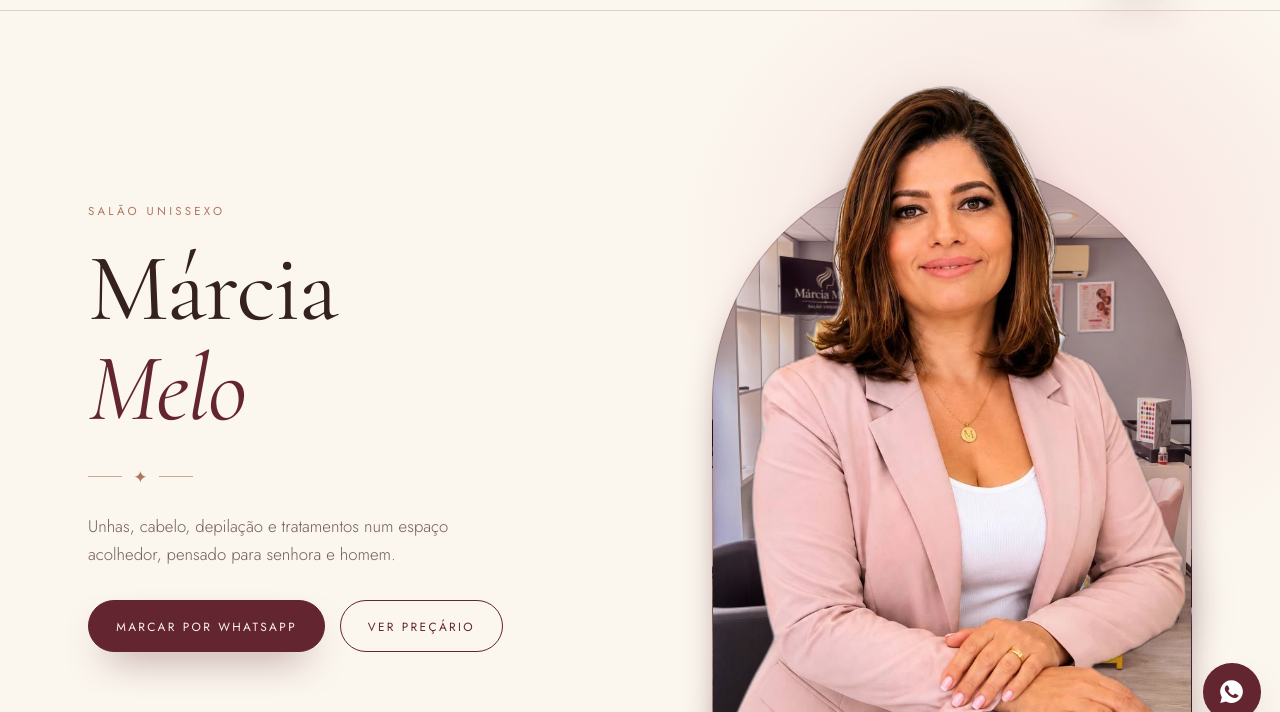
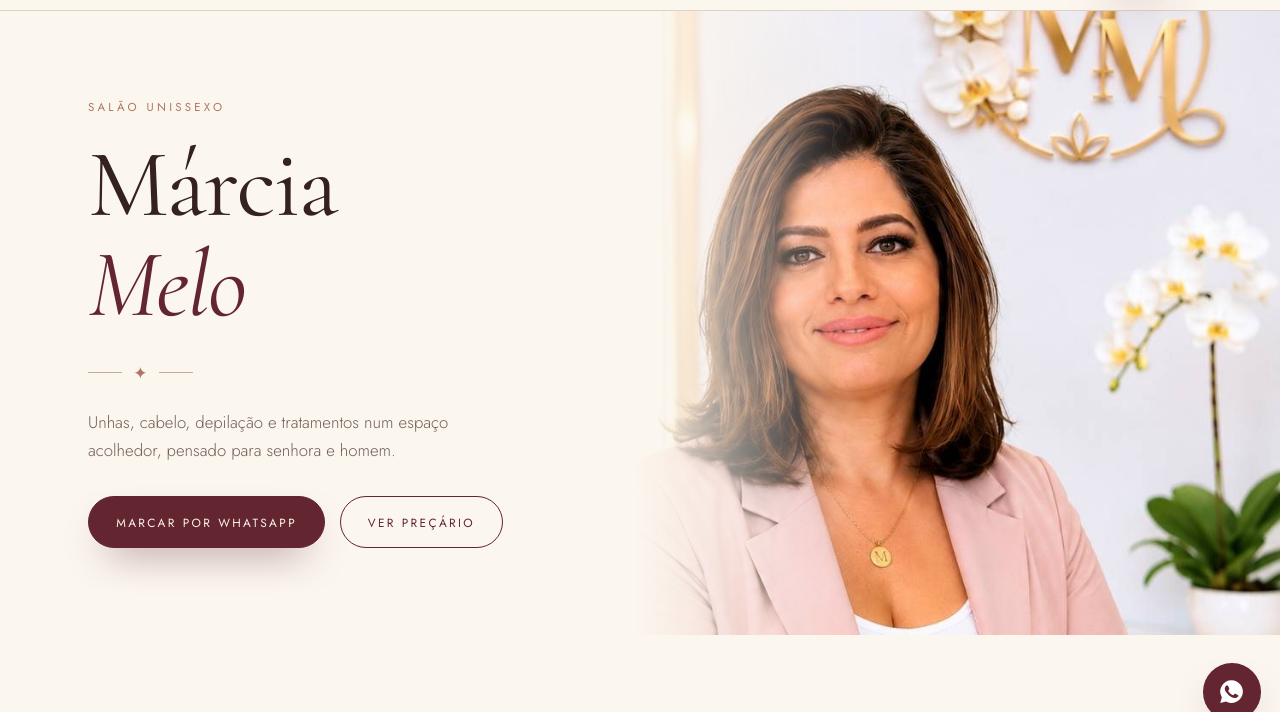
Before and after one commit to adiell-ds/pins, a plain HTML site: page marcia-melo/index.html in a window 1280 px wide. Shown: the part 60-772 px from the top of the page. Drawn offline with Linux system fonts and the light colour scheme.

Commit message:
Site Márcia Melo: foto de fundo do hero, sem moldura

```diff
--- a/marcia-melo/css/style.css
+++ b/marcia-melo/css/style.css
@@ -48,3 +48,9 @@ footer{background:var(--burgundy);color:var(--primary-fg);margin-top:5rem;paddin
 .cutwrap{padding-top:5rem;width:100%}.cutarch{aspect-ratio:4/5;background:linear-gradient(180deg,rgba(94,34,48,.28),rgba(94,34,48,.05)),url(../img/salao-interior.jpg) 60% 55%/cover}
 .cut{position:absolute;bottom:0;left:50%;height:auto;width:98%;max-width:none;transform:translateX(-50%);z-index:1;filter:drop-shadow(0 18px 24px rgba(60,20,30,.25))}.cutwrap .stamp{z-index:3}
 @media(max-width:900px){.cutwrap{max-width:22rem;padding-top:3.6rem}.cut{width:98%}}
+.hero-bg{position:absolute;top:0;right:0;width:64%;height:100%;object-fit:cover;object-position:60% 22%;z-index:-1;-webkit-mask-image:linear-gradient(90deg,transparent 0,#000 44%);mask-image:linear-gradient(90deg,transparent 0,#000 44%)}
+.hero .wrap{min-height:min(78vh,720px);grid-template-columns:1fr}.hero .wrap>div{max-width:28rem;position:relative}
+@media(max-width:900px){.hero{display:flex;flex-direction:column}.hero .wrap{min-height:auto;padding-bottom:1rem}.hero-bg{position:relative;order:2;width:100%;height:auto;aspect-ratio:4/5;object-position:50% 20%;-webkit-mask-image:linear-gradient(180deg,transparent 0,#000 22%);mask-image:linear-gradient(180deg,transparent 0,#000 22%)}}
+.hero-bg{width:70%;-webkit-mask-image:linear-gradient(90deg,transparent 28%,#000 54%);mask-image:linear-gradient(90deg,transparent 28%,#000 54%)}
+.hero:after{content:"";position:absolute;left:0;right:0;bottom:0;height:110px;background:linear-gradient(transparent,var(--background));z-index:-1;pointer-events:none}
+@media(max-width:900px){.hero-bg{width:100%;-webkit-mask-image:linear-gradient(180deg,transparent 0,#000 22%);mask-image:linear-gradient(180deg,transparent 0,#000 22%)}.hero:after{display:none}}
--- a/marcia-melo/index.html
+++ b/marcia-melo/index.html
@@ -5,8 +5,8 @@
 <script type="application/ld+json">{"@context": "https://schema.org", "@type": "BeautySalon", "name": "Márcia Melo — Salão Unissexo", "telephone": "+351934666389", "sameAs": ["https://www.instagram.com/studiomarciamelo/"], "description": "Márcia Melo — Salão Unissexo: unhas, cabelo, depilação a cera e a laser e tratamentos, para senhora e homem. Marcações por WhatsApp.", "image": "img/salao-interior.jpg", "areaServed": "PT"}</script></head><body>
 <header><div class="wrap nav"><a class="brand" href="index.html" aria-label="Márcia Melo — início"><img src="img/mm-ouro.svg" alt="" class="mm" height="40"><span><b>Márcia Melo</b><small>Salão Unissexo</small></span></a><button class="menu" aria-expanded="false" aria-controls="nav">Menu</button>
 <nav class="links" id="nav" aria-label="Principal"><a href="sobre.html">O Salão</a><a href="servicos.html">Serviços</a><a href="galeria.html">Galeria</a><a href="precos.html">Preçário</a><a href="contactos.html">Contactos</a></nav><a class="btn solid" href="https://wa.me/351934666389?text=Ol%C3%A1!%20Gostaria%20de%20marcar%20um%20hor%C3%A1rio." target="_blank" rel="noopener">Marcar</a></div></header>
-<main><div class="hero"><div class="wrap"><div><span class="eyebrow">Salão unissexo</span><h1>Márcia <em>Melo</em></h1><div class="orn">✦</div>
-<p>Unhas, cabelo, depilação e tratamentos num espaço acolhedor, pensado para senhora e homem.</p><div class="cta"><a class="btn solid" href="https://wa.me/351934666389?text=Ol%C3%A1!%20Gostaria%20de%20marcar%20um%20hor%C3%A1rio." target="_blank" rel="noopener">Marcar por WhatsApp</a><a class="btn line" href="precos.html">Ver preçário</a></div></div><div class="archwrap cutwrap"><div class="arch cutarch"></div><img class="cut" src="img/marcia-recorte.webp" alt="Márcia Melo" width="744" height="1072" fetchpriority="high"><div class="stamp" aria-hidden="true"><img src="img/mm-ouro.svg" alt="" style="width:62%;height:auto"></div></div></div></div>
+<main><div class="hero"><img class="hero-bg" src="img/marcia-fundo.jpg" alt="Márcia Melo no seu salão" width="1049" height="1280" fetchpriority="high"><div class="wrap"><div><span class="eyebrow">Salão unissexo</span><h1>Márcia <em>Melo</em></h1><div class="orn">✦</div>
+<p>Unhas, cabelo, depilação e tratamentos num espaço acolhedor, pensado para senhora e homem.</p><div class="cta"><a class="btn solid" href="https://wa.me/351934666389?text=Ol%C3%A1!%20Gostaria%20de%20marcar%20um%20hor%C3%A1rio." target="_blank" rel="noopener">Marcar por WhatsApp</a><a class="btn line" href="precos.html">Ver preçário</a></div></div></div></div>
 <section><div class="wrap"><div class="head"><div><span class="eyebrow">Serviços</span><h2>Cuidados para si</h2></div><a href="servicos.html">Todos os serviços →</a></div><div class="cards"><a class="card" href="servicos.html" style="--bg:url(../img/serv-manicure.jpg)"><i>01</i><h3>Manicure &amp; Pedicure</h3></a><a class="card" href="servicos.html" style="--bg:url(../img/serv-cabelo.jpg)"><i>02</i><h3>Cabeleireiro</h3></a><a class="card" href="servicos.html" style="--bg:url(../img/serv-cera.jpg)"><i>03</i><h3>Depilação a Cera</h3></a><a class="card" href="servicos.html" style="--bg:url(../img/serv-laser.jpg)"><i>04</i><h3>Depilação a Laser</h3></a><a class="card" href="servicos.html" style="--bg:url(../img/serv-pedicure.jpg)"><i>05</i><h3>Tratamentos</h3></a></div></div></section>
 <section><div class="wrap split"><div class="frame"><img src="img/salao-interior.jpg" alt="Postos de manicure e cadeiras do salão" loading="lazy" decoding="async"></div><div><span class="eyebrow">O Salão</span><h2>Um espaço para todos</h2><p>Postos de manicure, zona de cabeleireiro e lavatórios reunidos num ambiente calmo e cuidado.</p><a class="btn line" href="sobre.html">Conhecer o salão</a></div></div></section><section><div class="wrap"><div class="band"><span class="eyebrow">Marcações</span><h2>Reserve o seu momento</h2><p>Envie-nos uma mensagem por WhatsApp ou Instagram e combinamos o melhor horário para si.</p>
 <div class="cta"><a class="btn solid" href="https://wa.me/351934666389?text=Ol%C3%A1!%20Gostaria%20de%20marcar%20um%20hor%C3%A1rio." target="_blank" rel="noopener">WhatsApp</a><a class="btn line" href="https://www.instagram.com/studiomarciamelo/" target="_blank" rel="noopener">Instagram</a></div></div></div></section></main>
```
Also changed, not shown: marcia-melo/img/marcia-fundo.jpg (added).
